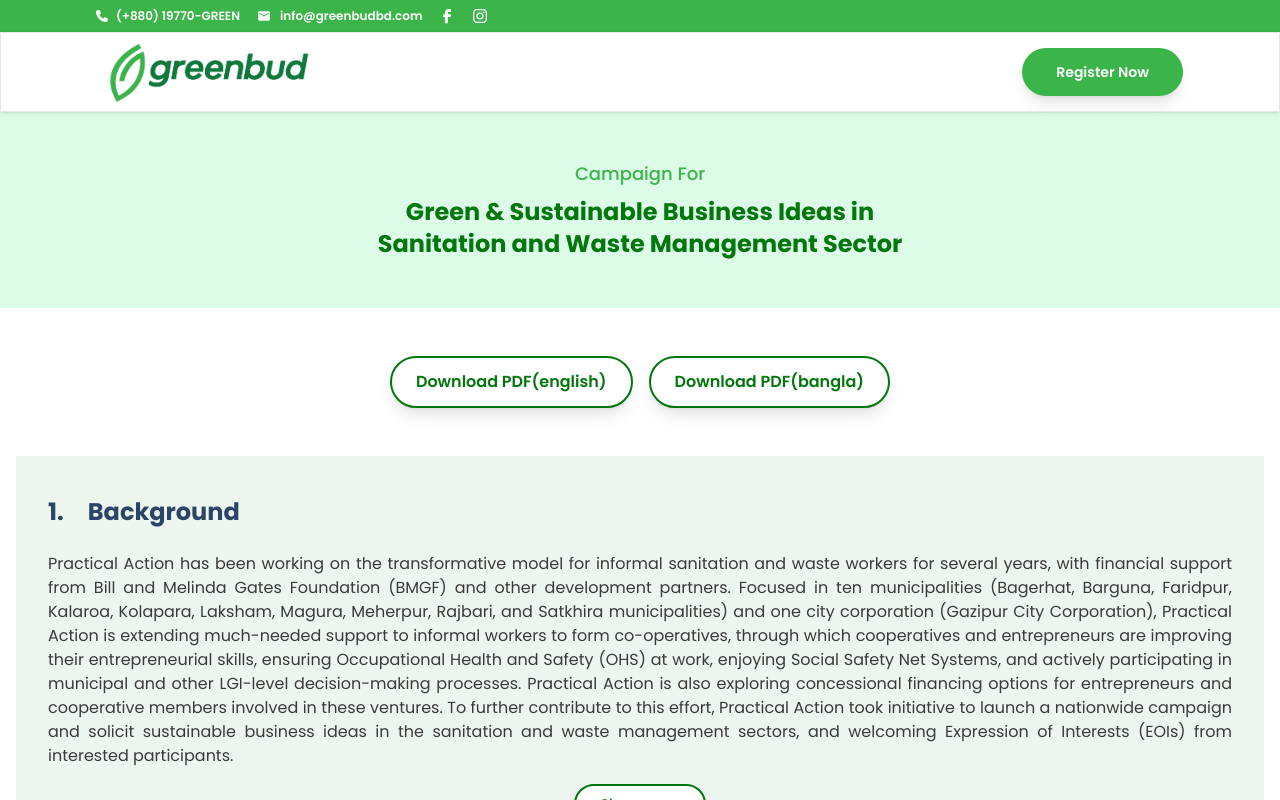
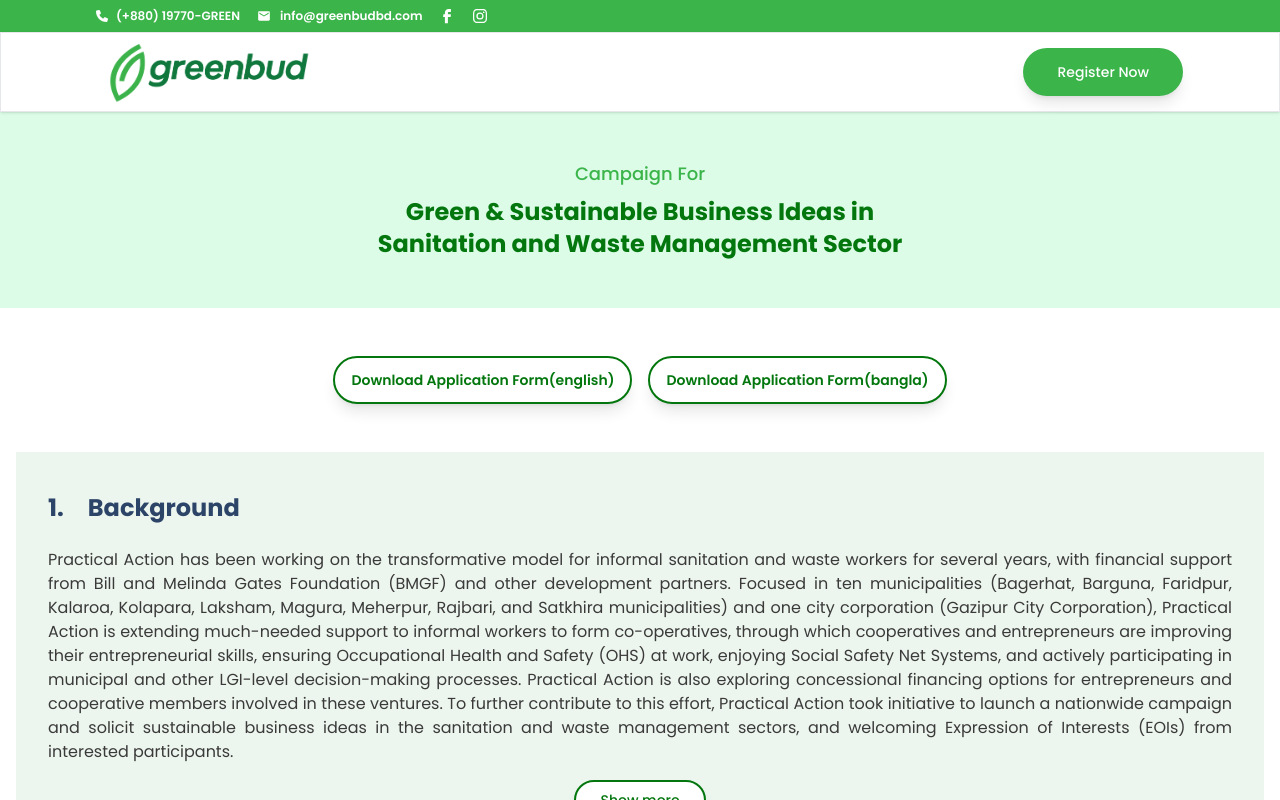
Before and after one commit to rabiul155/event-management-greenbud, a Next.js app: page / in a window 1280 px wide. Built offline with nearby package versions, Linux system fonts and the light colour scheme.

Commit message:
button add

```diff
--- a/src/components/ApplicationProcess.jsx
+++ b/src/components/ApplicationProcess.jsx
@@ -19,25 +19,25 @@ function ApplicationProcess() {
             For further information, individuals/organizations can seek further information or clarification to:
           </h6>
           <div className="flex flex-col md:flex-row justify-center md:justify-around gap-4">
-            <address className="font-semibold">
-              <span className="text-heading italic">L. M. Sirajus Salekin</span>
+            <address className="font-semibold text-sm">
+              <span className="text-heading text-base">L. M. Sirajus Salekin</span>
               <br />
               <span>Green Financing Specialist</span>
               <br />
               <span>Practical Action in Bangladesh</span>
               <br />
-              <span className="text-primary text-wrap underline">Sirajus.Salekin@practicalaction.org.bd</span>
+              <span className="text-primary text-wrap underline ">Sirajus.Salekin@practicalaction.org.bd</span>
               <br />
               <span>+8801713071416</span>
             </address>
-            <address className="font-semibold">
-              <span className="text-heading italic">Engr. Syed Tasnem Mahmood</span>
+            <address className="font-semibold text-sm">
+              <span className="text-heading text-base">Engr. Syed Tasnem Mahmood</span>
               <br />
               <span>Chief Executive Officer</span>
               <br />
               <span>Greenbud</span>
               <br />
-              <span className="text-primary underline">tasnem@greenbudbd.com</span>
+              <span className="text-primary underline ">tasnem@greenbudbd.com</span>
               <br />
               <span>+8801783391952</span>
             </address>
--- a/src/components/Download.jsx
+++ b/src/components/Download.jsx
@@ -1,15 +1,24 @@
+'use client'
+
 import React from 'react'
-import ActionButton from './ActionButton'
 
 function Download() {
   return (
     <div className="flex flex-col md:flex-row justify-center gap-4 py-8">
-      <ActionButton className="font-semibold text-base text-secondary rounded-full border-2 border-secondary bg-white px-6 py-3">
-        Download PDF <span>(english)</span>
-      </ActionButton>
-      <ActionButton className="font-semibold text-base text-secondary rounded-full border-2 border-secondary bg-white px-6 py-3">
-        Download PDF <span>(bangla)</span>
-      </ActionButton>
+      <a
+        href="/EOI_DOC/EOI_Campaign.docx"
+        className="w-auto inline-flex justify-center items-center text-sm font-semibold shadow-lg transition duration-200 hover:bg-primaryDark hover:text-white text-secondary rounded-full border-2 border-secondary bg-white px-4 py-3"
+        download
+      >
+        Download Application Form <span>(english)</span>
+      </a>
+      <a
+        href="/EOI_DOC/EOI_Campaign_Bangla.docx"
+        className="w-auto inline-flex justify-center items-center text-sm font-semibold shadow-lg transition duration-200 hover:bg-primaryDark hover:text-white text-secondary rounded-full border-2 border-secondary bg-white px-4 py-3"
+        download
+      >
+        Download Application Form <span>(bangla)</span>
+      </a>
     </div>
   )
 }
--- a/src/components/Navbar.jsx
+++ b/src/components/Navbar.jsx
@@ -41,7 +41,7 @@ function Navbar() {
               <Image src={logo} className="w-36 sm:w-56" alt="logo" />
             </div>
             <div>
-              <ActionButton className="font-semibold rounded-full px-4 py-2 sm:px-8 sm:py-3">Register Now</ActionButton>
+              <ActionButton className="font-medium rounded-full px-4 py-2 sm:px-8 sm:py-3">Register Now</ActionButton>
             </div>
           </div>
         </div>
```
Also changed, not shown: 2 other files (tests, documents, lock files or other folders).
